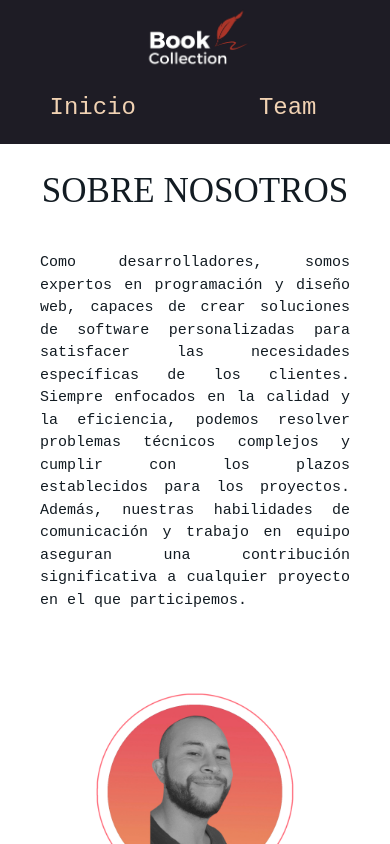
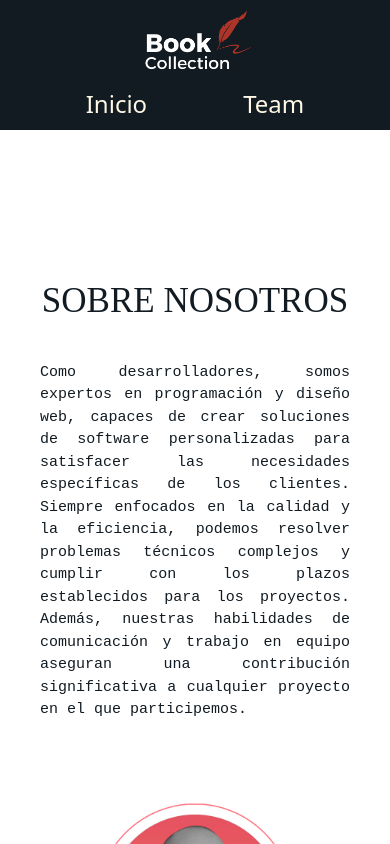
Before and after one commit to nicolasnos/bit10Team, a React (Vite) app: page /team in a window 390 px wide. Shown: the top 844 px of the page. Built offline with nearby package versions, Linux system fonts and the light colour scheme; a web font is replaced by a local one.

Commit message:
cambio de estilos nav

```diff
--- a/src/Components/Header.jsx
+++ b/src/Components/Header.jsx
@@ -9,21 +9,21 @@ const Header = () => {
   return (
     <BrowserRouter>
       <header>
-        <nav className="navbar navbar-expand-lg bg-body-tertiary ">
+        <nav className="navbar bg-body-tertiary">
           <Figure className="contenedor">
             <Figure.Image
-              className="contenedor_img"
-              width={120}
+              className="img"
+              width={130}
               height={154}
               alt="imagen de fondo"
               src="../public/img/bookLogo.png"
             />
           </Figure>
           <div className="container-link">
-            <Link className="px-4" to="/">
+            <Link className="link px-5" to="/">
               Inicio
             </Link>
-            <Link className="px-5" to="/team">
+            <Link className="link px-5" to="/team">
               Team
             </Link>
           </div>
--- a/src/css/Header.css
+++ b/src/css/Header.css
@@ -1,42 +1,29 @@
 @import url("https://fonts.googleapis.com/css2?family=Mynerve&family=Rampart+One&display=swap");
 
 header {
-  height: 20px;
+  display: flex;
+  align-items: center;
+  background-color: var(--colorAzul);
 }
 
-header .contenedor_img {
-  object-fit: cover;
-}
-
-nav {
-  display: flex;
-  flex-direction: row;
-  background-color: #1e1c25;
-  font-family: "Roboto Mono", monospace;
-  z-index: 1;
-}
-
-nav .container-link a {
-  color: #f1d2b3;
+.container-link a {
+  color: var(--colorCrema);
   font-size: 1.5rem;
   text-decoration: none;
 }
 
-@media screen and (max-width: 394px) {
-  nav {
-    flex-direction: column;
-    align-items: center;
-  }
+.link {
+  border-bottom: 3px solid transparent;
+  transition: border-bottom 0.3s ease-in-out;
+}
 
-  .container-link {
+.link:active {
+  border-bottom: 3px solid #b94b3e;
+}
+
+@media (max-width: 454px) {
+  .navbar {
     display: flex;
-    flex-direction: row;
-    justify-content: space-around;
-    width: 100%;
-  }
-
-  .container-link a {
-    margin: 10px;
-    font-size: 1rem;
+    justify-content: center;
   }
 }
```
